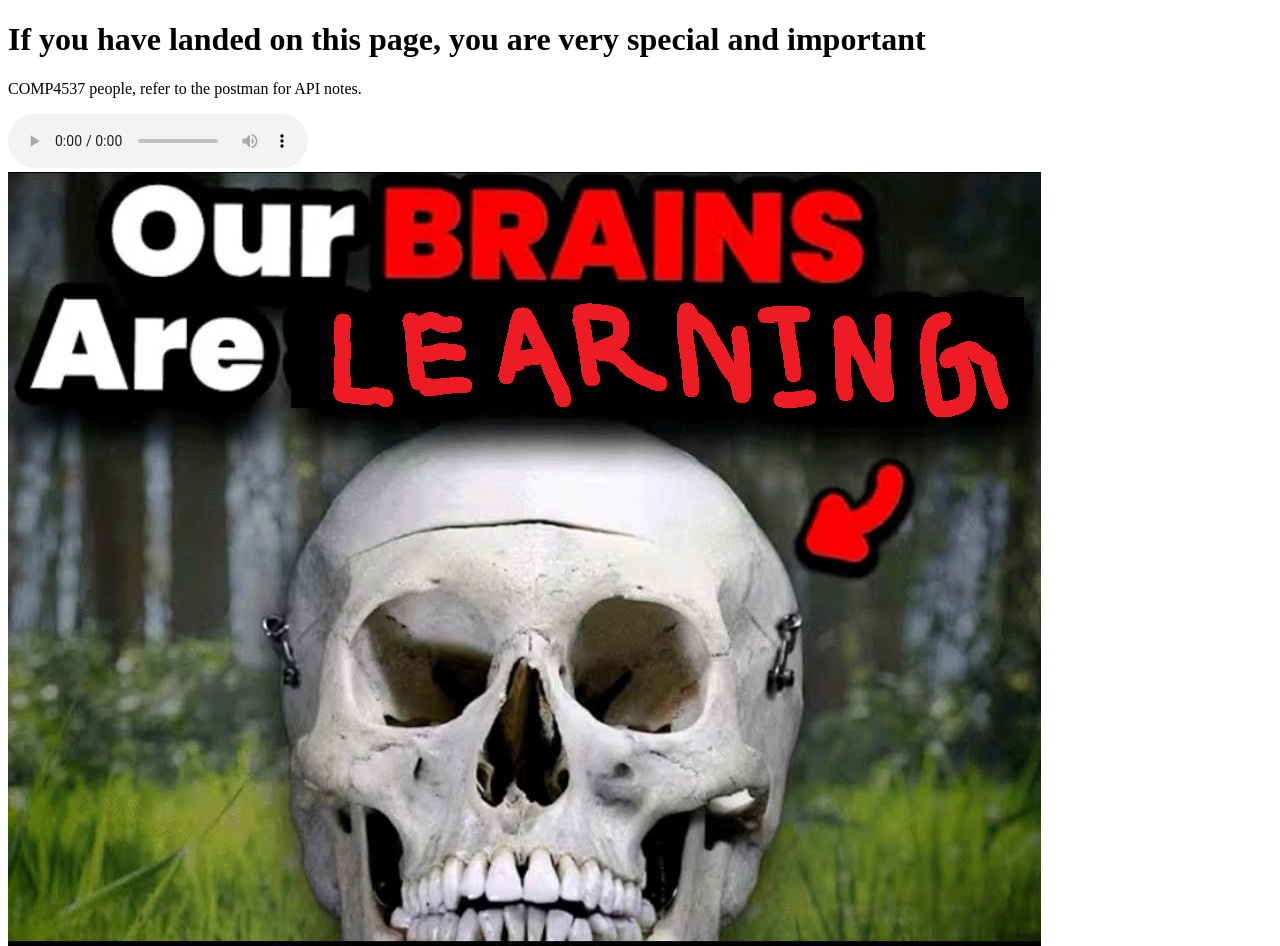
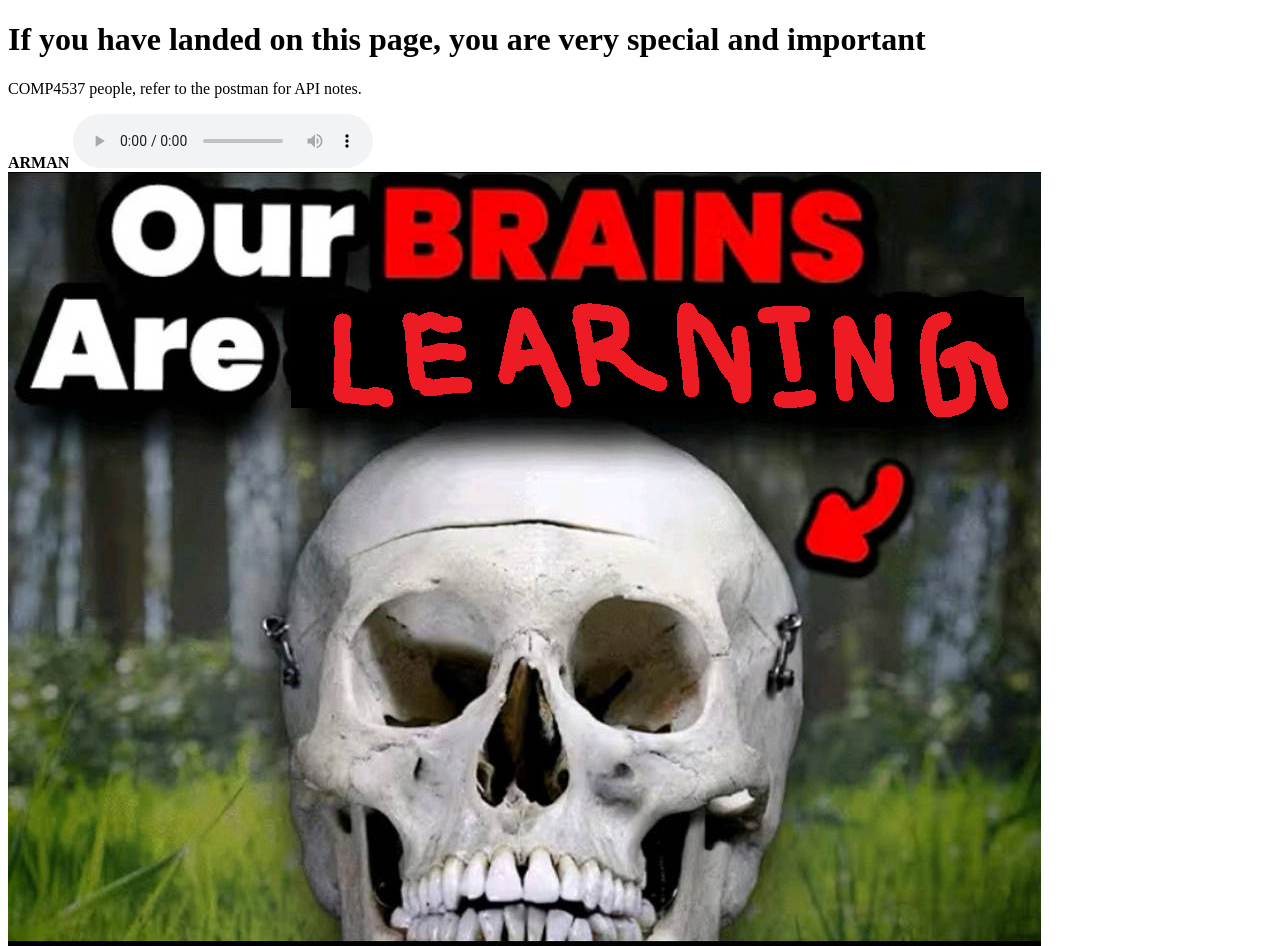
Before and after one commit to Real-Time-Quiz-Learning/RTQL_Databse_Service, a website: page public/index.html in a window 1280 px wide. Drawn offline with Linux system fonts and the light colour scheme.

Commit message:
WO: ASDsad

```diff
--- a/public/index.html
+++ b/public/index.html
@@ -8,6 +8,7 @@
 <body>
     <h1>If you have landed on this page, you are very special and important</h1>
     <p>COMP4537 people, refer to the postman for API notes.</p>
+    <b>ARMAN</b>
     <!-- Bless me -->
     <audio controls autoplay src="./js_back_os3_dminor.wav"></audio>
     <br />
```
